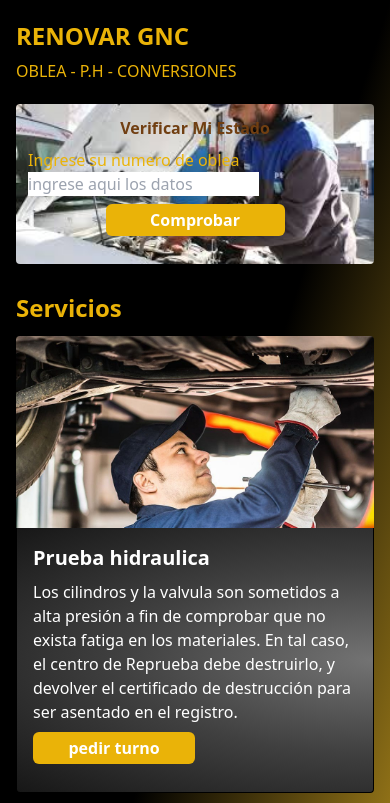
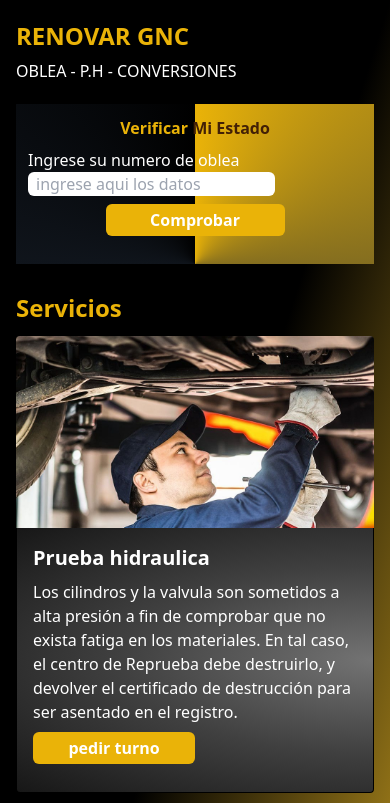
Before and after one commit to victorgarcia-dev/project-gnc, a React (Vite) app: page /home in a window 390 px wide. Shown: the top 803 px of the page. Built offline with nearby package versions, Linux system fonts and the light colour scheme.

Commit message:
mejorando pequeños detalles del header, estado y servicios modo responsive

```diff
--- a/src/gncApp/components/checkMyStatus/CheckMyStatus.jsx
+++ b/src/gncApp/components/checkMyStatus/CheckMyStatus.jsx
@@ -2,12 +2,12 @@
 
 export const CheckMyStatus = () => {
   return (
-    <div className="bg-gnc bg-center bg-cover bg-local rounded h-40">
-        <h2 className="font-bold text-center text-yellow-900 font-xl pt-3">Verificar Mi Estado</h2>
-        <form className="opacity-100">
+    <div className="bg-[conic-gradient(at_bottom,_var(--tw-gradient-stops))] from-yellow-500 via-gray-800 to-black h-40">
+        <h2 className="font-bold text-center text-yellow-950 font-xl pt-3"><span className="text-yellow-500">Verificar</span> Mi Estado</h2>
+        <form className="">
           <div className="m-2 px-1">
-            <label className="text-yellow-500">Ingrese su numero de oblea</label>
-            <input type="text" placeholder="ingrese aqui los datos"/>
+            <label className="text-white">Ingrese su numero de oblea</label>
+            <input className="px-2 rounded-md" type="text" placeholder="ingrese aqui los datos"/>
           </div>
           <div className="flex justify-center">
             <button className="bg-yellow-500 hover:bg-yellow-600 w-6/12 h-8 rounded-md text-white font-bold">Comprobar</button>
--- a/src/gncApp/components/header/Header.jsx
+++ b/src/gncApp/components/header/Header.jsx
@@ -1,7 +1,7 @@
 export const Header = () => {
   return (
     <div className="py-5">
-       <h1 className="text-2xl text-yellow-500 font-bold">RENOVAR GNC <br/><span className="text-base font-medium">OBLEA - P.H - CONVERSIONES</span></h1>
+       <h1 className="text-2xl text-yellow-500 font-bold">RENOVAR GNC <br/><span className="text-base text-white font-medium">OBLEA - P.H - CONVERSIONES</span></h1>
     </div>
   )
 }
--- a/src/gncApp/components/informationSevices/InformationServices.jsx
+++ b/src/gncApp/components/informationSevices/InformationServices.jsx
@@ -8,7 +8,7 @@ export const InformationServices = () => {
           <div className="border-r border-b border-l border-gray-400 lg:border-l-0 lg:border-t lg:border-gray-400 rounded-b lg:rounded-b-none lg:rounded-r p-4 flex flex-col justify-between leading-normal bg-gradient-radial- bg-[radial-gradient(ellipse_at_right,_var(--tw-gradient-stops))] from-neutral-500 via-neutral-700 to-neutral-900">
             <div className="mb-3">
               <h3 className="text-white font-bold text-xl mb-2">Prueba hidraulica</h3>
-              <p className="text-white text-base">Los cilindros y la valvula son sometidos a alta presión a fin de comprobar que no exista fatiga en los materiales. En tal caso, el centro de Reprueba debe destruirlo, y devolver el certificado de destrucción para ser asentado en el registro.</p>
+              <p className="text-white text-base leading-6">Los cilindros y la valvula son sometidos a alta presión a fin de comprobar que no exista fatiga en los materiales. En tal caso, el centro de Reprueba debe destruirlo, y devolver el certificado de destrucción para ser asentado en el registro.</p>
               <button className="bg-yellow-500 hover:bg-yellow-600 w-6/12 h-8 rounded-md text-white font-bold mt-2">pedir turno</button>
             </div>
           </div>
@@ -19,7 +19,7 @@ export const InformationServices = () => {
           <div className="border-r border-b border-l border-gray-400 lg:border-l-0 lg:border-t lg:border-gray-400 rounded-b lg:rounded-b-none lg:rounded-r p-4 flex flex-col justify-between leading-normal bg-[radial-gradient(ellipse_at_right,_var(--tw-gradient-stops))] from-neutral-500 via-neutral-700 to-neutral-900">
             <div className="mb-3">
               <h3 className="text-white font-bold text-xl mb-2">Renovar la oblea</h3>
-              <p className="text-white text-base">La renovación de la Oblea es anual. Sin ella no puede cargar GNC en ninguna estación</p>
+              <p className="text-white text-base leading-6">La renovación de la Oblea es anual. Sin ella no puede cargar GNC en ninguna estación</p>
               <button className="bg-yellow-500 hover:bg-yellow-600 w-6/12 h-8 rounded-md text-white font-bold mt-2">pedir turno</button>
             </div>
           </div>
--- a/tailwind.config.js
+++ b/tailwind.config.js
@@ -7,12 +7,14 @@ export default {
     colors:{
       'yellow-900':'#713f12',
       'yellow-600':'#d8aa23',
-      'yellow-500': '#eab308',
-      'neutral-500': '#737373',
-      'neutral-700': '#404040',
-      'neutral-900': '#171717',
+      'yellow-500':'#eab308',
+      'yellow-950':'#422006',
+      'neutral-500':'#737373',
+      'neutral-700':'#404040',
+      'neutral-900':'#171717',
       'black':'#000000',
-      'white':'#ffffff'
+      'white':'#ffffff',
+      'gray-800':'#1f2937'
     },
     extend: {
       backgroundImage: {
```
